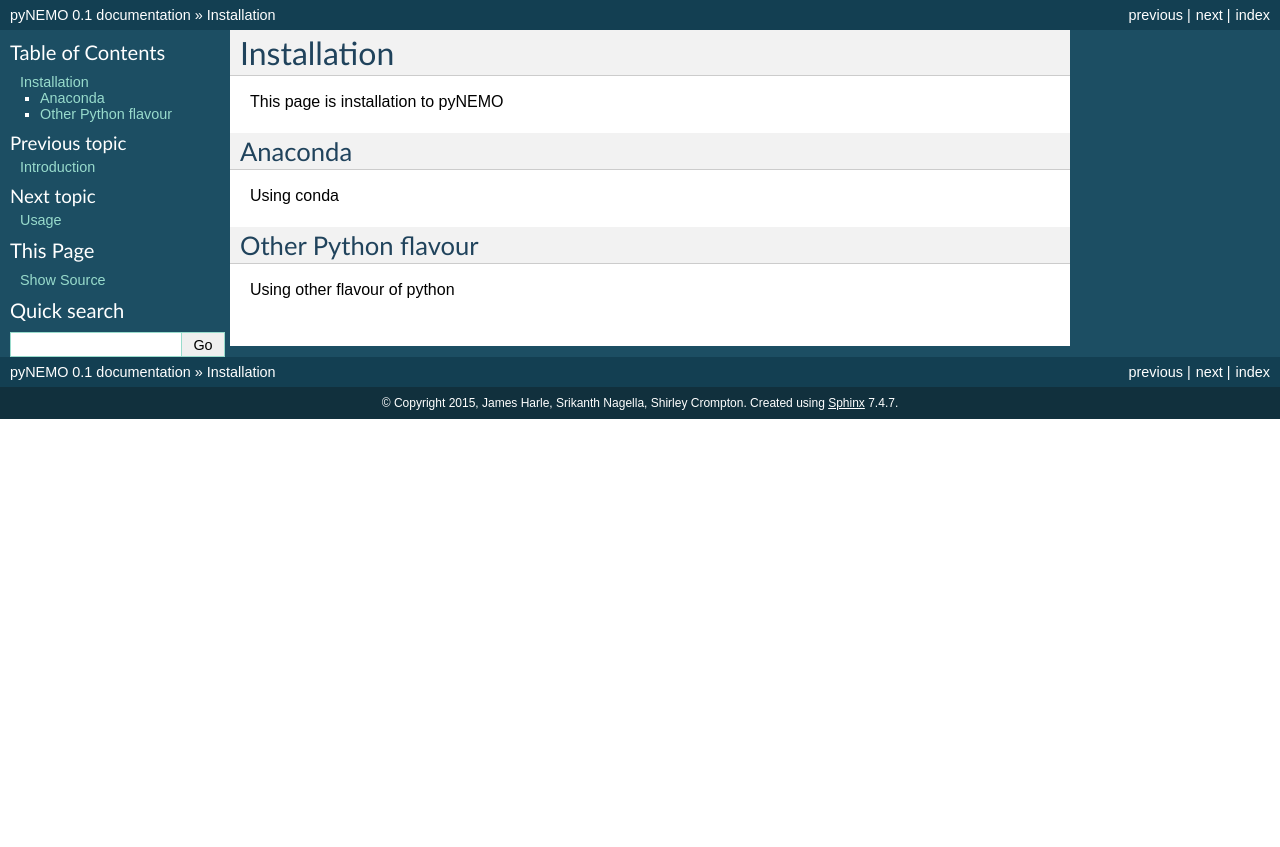
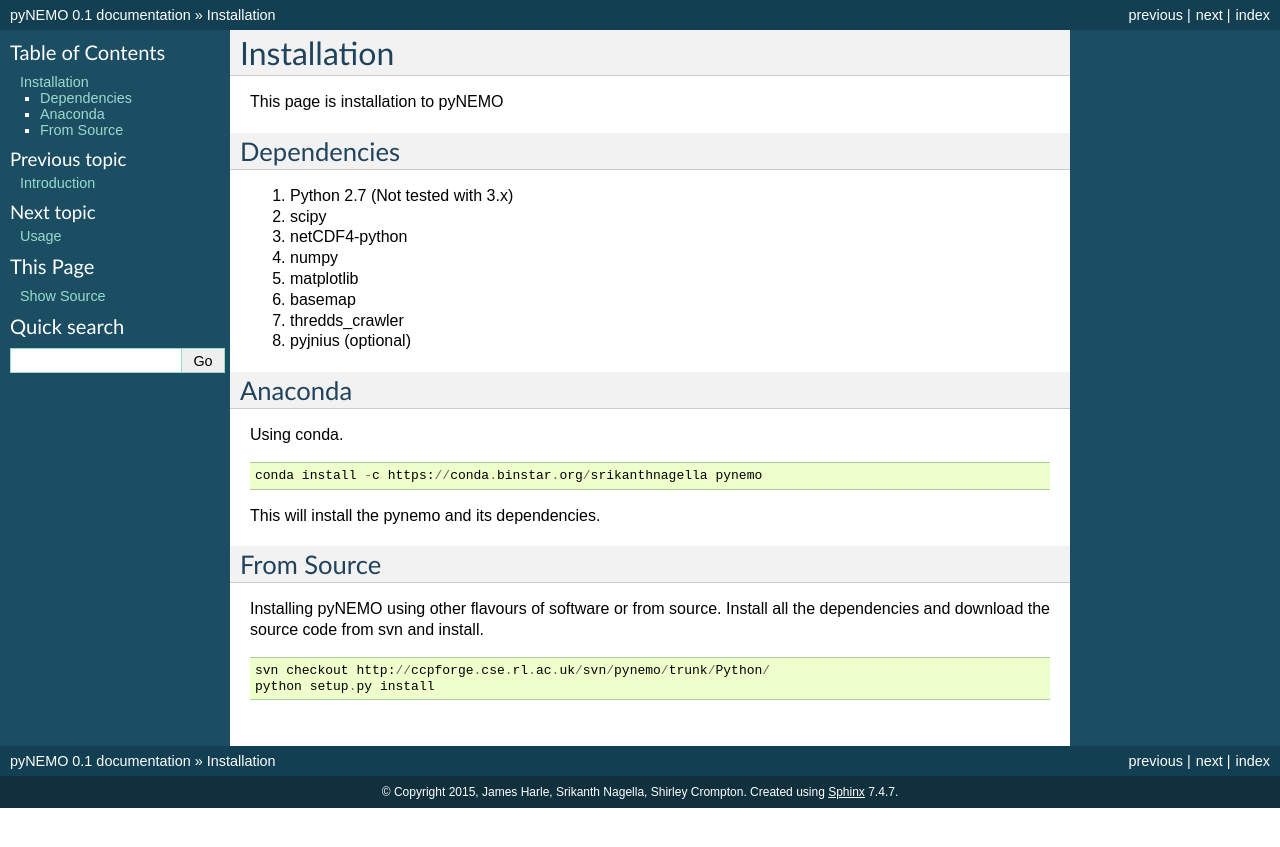
Before and after one commit to vleguenn/PyNEMO, a Sphinx documentation site: the page built from Python/docs/source/installation.rst, in a window 1280 px wide. Shown: the top 847 px of the page. Built offline with Sphinx 7.4.7, drawn with Linux system fonts in a browser that asks for light colours.

Commit message:
[#1316][#1317] Installation instructions
git-svn-id: https://ccpforge.cse.rl.ac.uk/svn/pynemo/trunk@101 9a1c3b68-90a4-42a4-98f4-a1cd0af2bb7b

```diff
--- a/Python/docs/source/installation.rst
+++ b/Python/docs/source/installation.rst
@@ -2,12 +2,35 @@ Installation
 ============
 This page is installation to pyNEMO
 
+Dependencies
+^^^^^^^^^^^^
+
+1. Python 2.7 (Not tested with 3.x)
+2. scipy
+3. netCDF4-python
+4. numpy
+5. matplotlib
+6. basemap
+7. thredds_crawler
+8. pyjnius (optional)
+
 Anaconda
 ^^^^^^^^
 
-Using conda
+Using conda.
 
-Other Python flavour
-^^^^^^^^^^^^^^^^^^^^
+::
 
-Using other flavour of python
+   conda install -c https://conda.binstar.org/srikanthnagella pynemo
+
+This will install the pynemo and its dependencies.
+
+From Source
+^^^^^^^^^^^
+
+Installing pyNEMO using other flavours of software or from source. Install all the dependencies and download the source code from svn and install.
+
+::
+
+   svn checkout http://ccpforge.cse.rl.ac.uk/svn/pynemo/trunk/Python/
+   python setup.py install
```
